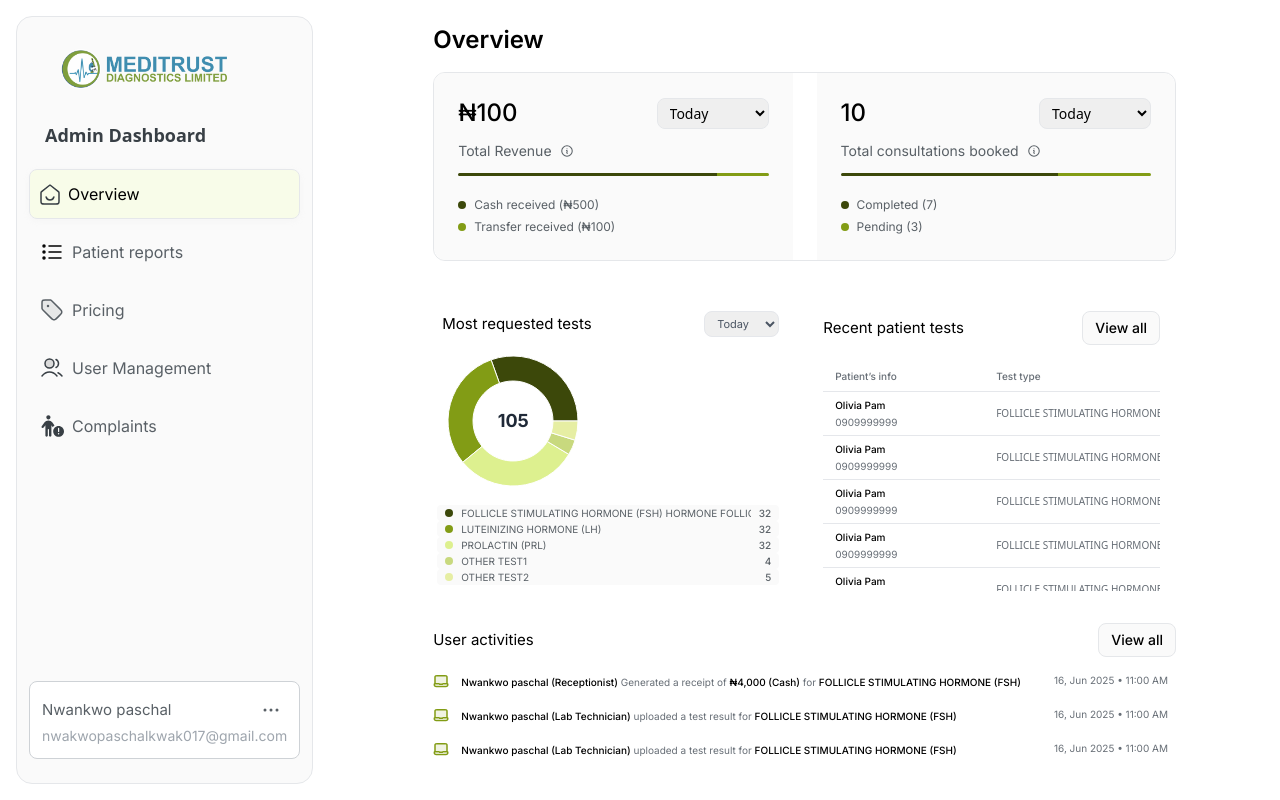
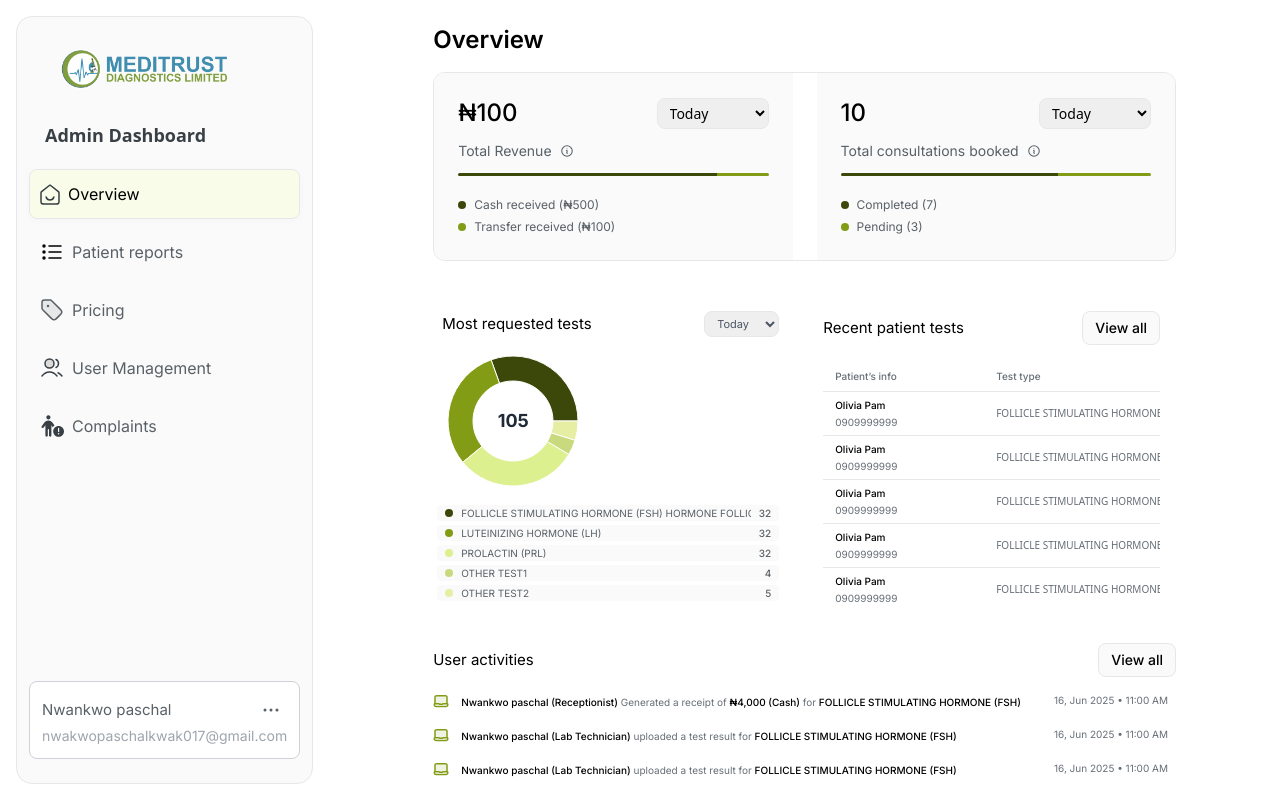
Before and after one commit to Khalid-R-Salis/meditrustdiagnosticslimited_frontend, a React (Vite) app: page /admin in a window 1280 px wide. Built offline with nearby package versions, Linux system fonts and the light colour scheme.

Commit message:
make the chart breakdown to allow scrolling on X axis, and also added title propt, to that how test name can be viewd ok

```diff
--- a/src/pages/admin/component/Chart.jsx
+++ b/src/pages/admin/component/Chart.jsx
@@ -60,7 +60,7 @@ const Chart = () => {
         {data.map((item, i) => (
           <div
             key={i}
-            className="flex items-center gap-2 rounded-[4px] bg-[#FAFAFA] px-2 py-[1px] w-full"
+            className="flex items-center gap-2 rounded-[4px] bg-[#FAFAFA] px-2 py-[1px] mb-1 w-full"
           >
             {/* Color dot */}
             <span
--- a/src/pages/admin/component/Siderecord.jsx
+++ b/src/pages/admin/component/Siderecord.jsx
@@ -65,7 +65,7 @@ const Siderecord = ({ setActiveNav }) => {
       </div>
 
       {/* table */}
-      <div className="overflow-x-auto max-h-[230px] scrollbar-thin-green ">
+      <div className="overflow-x-auto max-h-[250px] scrollbar-thin-green ">
         <section className="bg-white">
           <table className="min-w-[900px] w-full text-left text-[10px] text-[#676E76] rounded-sm">
             <thead>
```
